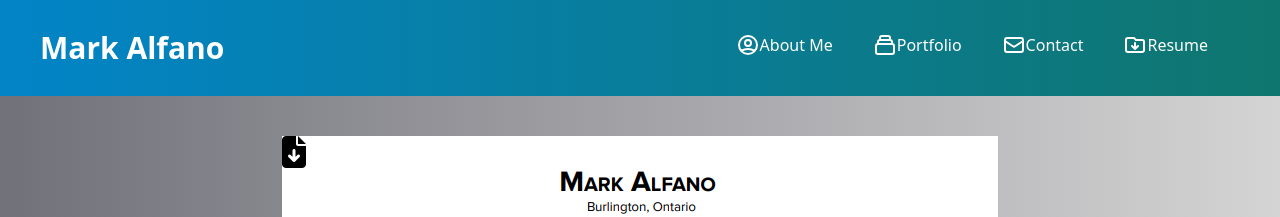
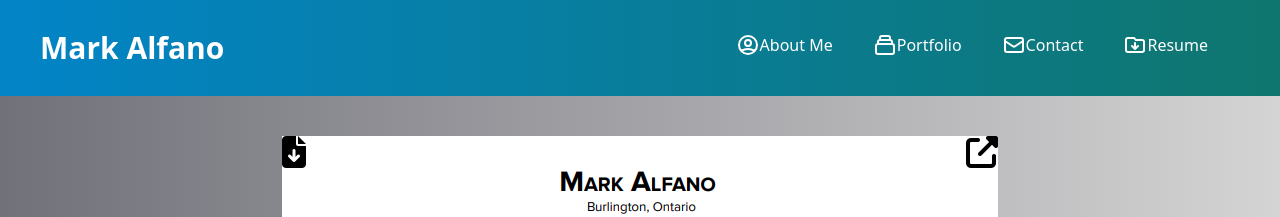
Before and after one commit to MpAlfano/React-Portfolio, a React (Create React App) app: page /Resume in a window 1280 px wide. Shown: the top 217 px of the page. Built offline with nearby package versions, Linux system fonts and the light colour scheme.

Commit message:
adding link to resume page

```diff
--- a/src/components/pages/Resume.js
+++ b/src/components/pages/Resume.js
@@ -17,6 +17,15 @@ export default function Resume() {
             <a href={resumeDL} download>
               <i class="absolute top-0 left-0 fa-solid fa-file-arrow-down fa-2x"></i>
             </a>
+            <a
+              href="https://docs.google.com/document/d/1JsoZcsLvNx4fg44zmpp8WyoN9u1XbHO5BfQEyyE8jRE/edit?usp=sharing"
+              target="blank_"
+            >
+              <i
+                class="absolute top-0 right-0 fa fa-external-link fa-2x"
+                aria-hidden="true"
+              ></i>
+            </a>
             <img
               className="object-fit: fill"
               src={resumeContd}
```
